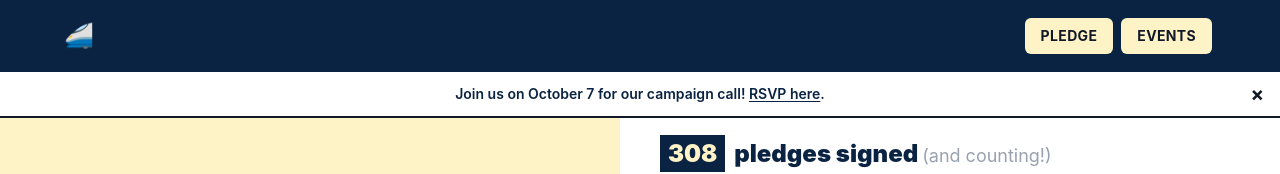
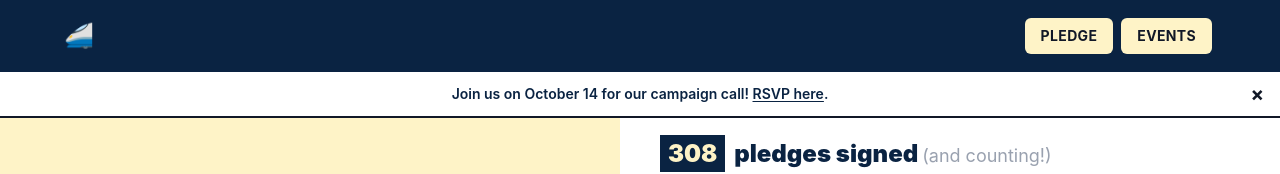
Before and after one commit to Together-Not-For/buy-brightline, a Next.js app in the folder blog/: page / in a window 1280 px wide. Shown: the top 174 px of the page. Built offline with nearby package versions, Linux system fonts and the light colour scheme; a web font is replaced by a local one.

Commit message:
Update announcements.tsx

```diff
--- a/blog/app/components/announcements.tsx
+++ b/blog/app/components/announcements.tsx
@@ -9,7 +9,7 @@ export function AnnouncementBanner() {
   return (
     <div className="w-full bg-white px-8 py-3 flex items-center justify-center relative sticky border-b-2 border-deepernavy">
       <p className="text-deepnavy text-sm font-semibold text-center">
-        Join us on October 7 for our campaign call!{" "}
+        Join us on October 14 for our campaign call!{" "}
         <a href="/events" className="underline underline-offset-2 hover:opacity-70 transition-opacity">
           RSVP here
         </a>
```
